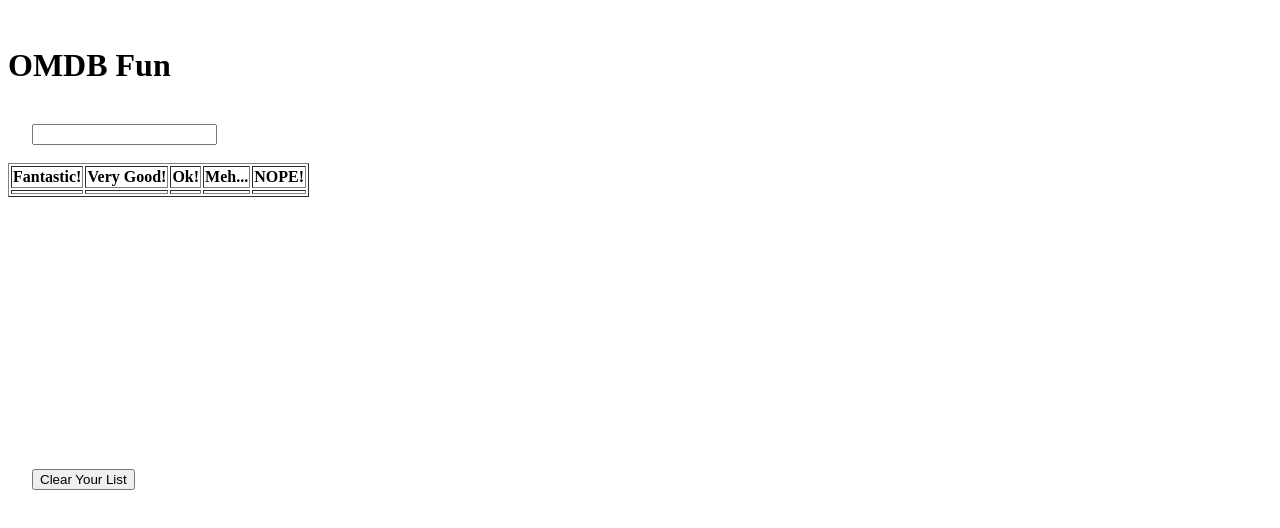
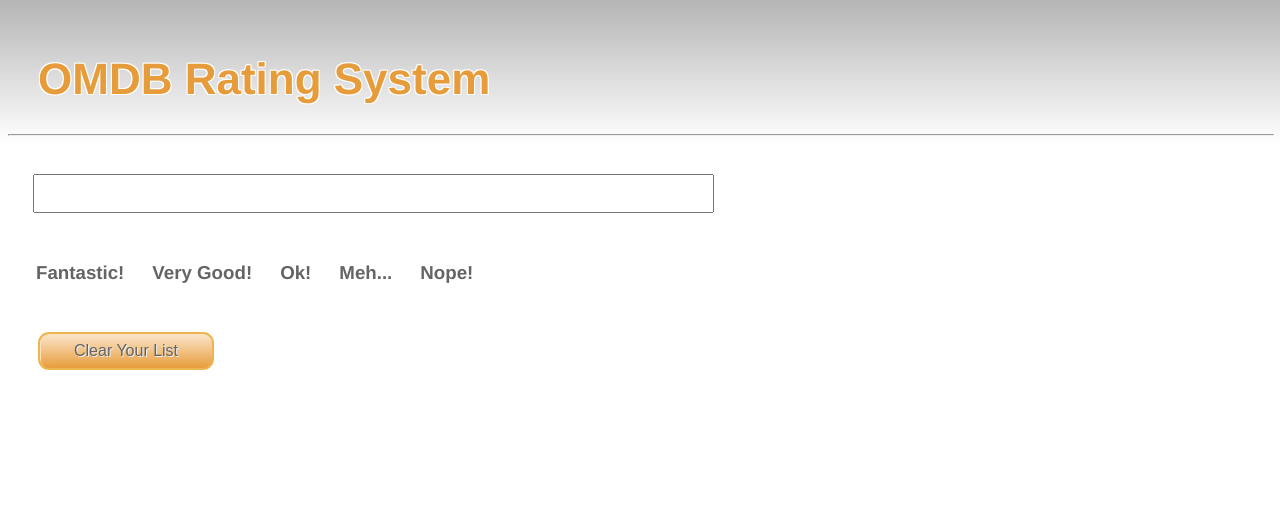
Before and after one commit to mluus/SeeMe, a plain HTML site: page index.html in a window 1280 px wide. Drawn offline with nearby package versions, Linux system fonts and the light colour scheme.

Commit message:
Adding stylin

```diff
--- a/css/style.css
+++ b/css/style.css
@@ -1,13 +1,29 @@
 body {
   font-family: 'Avenir', Helvetica;
+  background: -moz-linear-gradient(top,  rgba(100,100,100,0.48) 0%, rgba(62,62,62,0) 38%, rgba(0,0,0,0) 100%); /* FF3.6+ */
+  background: -webkit-gradient(linear, left top, left bottom, color-stop(0%,rgba(100,100,100,0.48)), color-stop(38%,rgba(62,62,62,0)), color-stop(100%,rgba(0,0,0,0))); /* Chrome,Safari4+ */
+  background: -webkit-linear-gradient(top,  rgba(100,100,100,0.48) 0%,rgba(62,62,62,0) 38%,rgba(0,0,0,0) 100%); /* Chrome10+,Safari5.1+ */
+  background: -o-linear-gradient(top,  rgba(100,100,100,0.48) 0%,rgba(62,62,62,0) 38%,rgba(0,0,0,0) 100%); /* Opera 11.10+ */
+  background: -ms-linear-gradient(top,  rgba(100,100,100,0.48) 0%,rgba(62,62,62,0) 38%,rgba(0,0,0,0) 100%); /* IE10+ */
+  background: linear-gradient(to bottom,  rgba(100,100,100,0.48) 0%,rgba(62,62,62,0) 38%,rgba(0,0,0,0) 100%); /* W3C */
+  background-repeat: no-repeat;
 }
 
 h1 {
-  font-size: 35px;
+  font-size: 44px;
   padding-left: 30px;
   padding-top: 25px;
-  text-decoration: underline;
-  color: rgb(100,100,100);
+  text-decoration: bold;
+}
+
+.stroke
+{
+    color: rgb(231,156,60);
+    text-shadow:
+    -1px -1px 0 #fff,
+    1px -1px 0 #fff,
+    -1px 1px 0 #fff,
+    1px 1px 0 #fff;
 }
 
 h2 {
@@ -22,7 +38,7 @@
 h3 {
   padding-left: 28px;
   padding-top: 0px;
-  color: rgb(231,156,60)
+  color: rgb(100,100,100)
 }
 
 h4 {
@@ -36,16 +52,66 @@
   line-height: 25px;
 }
 
+.movieColumns {
+  float: left;
+}
+
 ul {
-  list-style-type: none;
+  list-style: none;
   padding-left: 50px;
   line-height: 30px;
 }
 
-img {
+li {
+  list-style: none;
   padding-left: 30px;
 }
 
-table {
-  width: 100%;
+#searchField {
+  margin-left: 25px;
+  margin-top: 30px;
+  margin-bottom: 30px;
+  padding: 10px;
 }
+
+.button {
+  clear: both;
+}
+
+button {
+  font-size:16px;
+  font-family:Arial;
+  font-weight:normal;
+  -moz-border-radius:11px;
+  -webkit-border-radius:11px;
+  border-radius:11px;
+  border:2px solid #eeb44f;
+  padding:8px 34px;
+  text-decoration:none;
+  background:-moz-linear-gradient( center top, #fae2c5 5%, #e79d3c 100% );
+  background:-ms-linear-gradient( top, #fae2c5 5%, #e79d3c 100% );
+  filter:progid:DXImageTransform.Microsoft.gradient(startColorstr='#fae2c5', endColorstr='#e79d3c');
+  background:-webkit-gradient( linear, left top, left bottom, color-stop(5%, #fae2c5), color-stop(100%, #e79d3c) );
+  background-color:#fae2c5;
+  color:#646464;
+  display:inline-block;
+  text-shadow:1px 1px 0px #f0f0f0;
+  -webkit-box-shadow:inset 1px 1px 0px 0px #fce2c1;
+  -moz-box-shadow:inset 1px 1px 0px 0px #fce2c1;
+  box-shadow:inset 1px 1px 0px 0px #fce2c1;
+  margin-top: 30px;
+  margin-left: 30px;
+}
+
+button:hover {
+  background:-moz-linear-gradient( center top, #e79d3c 5%, #fae2c5 100% );
+  background:-ms-linear-gradient( top, #e79d3c 5%, #fae2c5 100% );
+  filter:progid:DXImageTransform.Microsoft.gradient(startColorstr='#e79d3c', endColorstr='#fae2c5');
+  background:-webkit-gradient( linear, left top, left bottom, color-stop(5%, #e79d3c), color-stop(100%, #fae2c5) );
+  background-color:#e79d3c;
+}
+
+button:active {
+  position:relative;
+  top:1px;
+}
--- a/index.html
+++ b/index.html
@@ -8,38 +8,37 @@
   <script src="js/main.js"></script>
 </head>
 <body>
-  <h1>OMDB Fun</h1>
+  <h1 class="stroke">OMDB Rating System</h1>
+<hr width="100%">
   <form id="search">
-    <input id="searchField" type="search"></input>
+    <input id="searchField" type="search" size="80"></input>
   </form>
 
-  <table class="imdbRating" border="1">
-    <tr>
-      <th>Fantastic!</th>
-      <th>Very Good!</th>
-      <th>Ok!</th>
-      <th>Meh...</th>
-      <th>NOPE!</th>
-    </tr>
-    <tr>
-     <td class="fantastic"></td>
-      <td class="veryGood"></td>
-      <td class="ok"></td>
-      <td class="meh"></td>
-      <td class="nope"></td>
-    </tr>
-  </table>
+  <div class="imdbRating">
+    <div class="fantastic movieColumns">
+      <h3>Fantastic!</h3>
+      <ul id="fantastic"></ul>
+    </div>
+    <div class="veryGood movieColumns">
+      <h3>Very Good!</h3>
+      <ul id="veryGood"></ul>
+    </div>
+    <div class="ok movieColumns">
+      <h3>Ok!</h3>
+      <ul id="ok"></ul>
+    </div>
+    <div class="meh movieColumns">
+      <h3>Meh...</h3>
+      <ul id="meh"></ul>
+    </div>
+    <div class="nope movieColumns">
+      <h3>Nope!</h3>
+      <ul id="nope"></ul>
+    </div>
+  </div>
 
-  <div class="master">
-    <ul class="movies"></ul>
+  <div class="button">
+    <button id="reset">Clear Your List</button>
   </div>
-  <div class="detail">
-    <h2 class="title"></h2>
-    <h3 class="year"></h3>
-    <h4 class="rating"></h4>
-    <p class="plot"></p>
-    <div class="poster"></div>
-  </div>
-    <button id="reset">Clear Your List</button>
 </body>
 </html>
--- a/js/main.js
+++ b/js/main.js
@@ -3,6 +3,7 @@
   $(function() {
     $('#search').on('submit', function(e) {
       var masterResponse, searchTerm;
+      e.preventDefault();
       searchTerm = $('#searchField').val();
       masterResponse = $.ajax("http://www.omdbapi.com/?s=" + searchTerm, {
         dataType: "json"
@@ -17,37 +18,28 @@
           detail = $.ajax("http://www.omdbapi.com/?i=" + imdb, {
             dataType: 'json'
           });
-          console.log("http://www.omdbapi.com/?i=" + imdb);
           _results.push(detail.done(function(movie) {
             var rating;
             rating = movie.imdbRating;
-            console.log(rating);
             rating = parseFloat(movie.imdbRating);
             if (rating <= 2) {
-              $('.nope').append(movie.Title);
+              return $('.nope').append("<li>" + movie.Title + "</li>");
             } else if (rating <= 4) {
-              $('.meh').append(movie.Title);
+              return $('.meh').append("<li>" + movie.Title + "</li>");
             } else if (rating <= 6) {
-              $('.ok').append(movie.Title);
+              return $('.ok').append("<li>" + movie.Title + "</li>");
             } else if (rating <= 8) {
-              $('.veryGood').append(movie.Title);
+              return $('.veryGood').append("<li>" + movie.Title + "</li>");
             } else {
-              $('.fantastic').append(movie.Title);
+              return $('.fantastic').append("<li>" + movie.Title + "</li>");
             }
-            $('.detail .title').html(movie.Title);
-            $('.detail .poster').html(poster);
-            $('.detail .year').html(movie.Year);
-            $('.detail .plot').html(movie.Plot);
-            $('.detail .rating').html(movie.imdbRating);
-            return console.log(movie.imdbRating);
           }));
         }
         return _results;
       });
     });
     return $('#reset').click(function() {
-      $('.movies').html("");
-      return $('.fantastic').html("");
+      return $('.movieColumns li').html("");
     });
   });
 
```
Also changed, not shown: 2 other files. Lines whose indentation alone changed are shown as unchanged.
